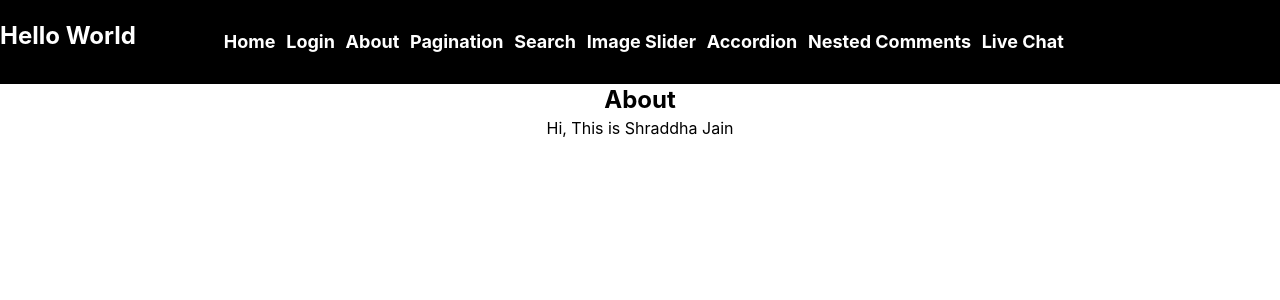
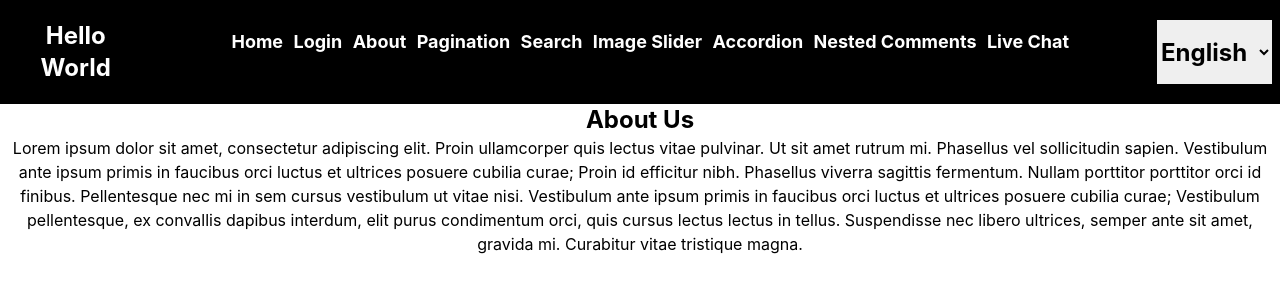
Before and after one commit to ShraddhaJ11/LLD, a React (Create React App) app: page /about in a window 1280 px wide. Shown: the top 300 px of the page. Built offline with nearby package versions, Linux system fonts and the light colour scheme.

Commit message:
Implemented multi language support

```diff
--- a/src/App.js
+++ b/src/App.js
@@ -10,11 +10,13 @@ import SearchUI from "./components/search-ui/SearchUI";
 import About from "./components/About";
 import ProtectRoute from "./components/ProtectRoute";
 import Login from "./components/Login";
+import { useState } from "react";
 
 export default function App() {
+  const [lang, setLang] = useState("en");
   return (
     <div className="App">
-      <header className="text-2xl font-bold py-5 bg-black text-white text-center flex">
+      <header className="text-2xl font-bold py-5 px-2 bg-black text-white text-center flex">
         Hello World
         <nav className="px-20 m-2 w-[1000px] flex justify-between text-lg">
           <a href="/">Home</a>
@@ -27,6 +29,15 @@ export default function App() {
           <a href="/nested-commnets">Nested Comments</a>
           <a href="/live-chat">Live Chat</a>
         </nav>
+        <select
+          className="text-black"
+          onChange={(e) => setLang(e.target.value)}
+        >
+          <option value="en">English</option>
+          <option value="hi">Hindi</option>
+          <option value="sp">Spanish</option>
+          <option value="ru">Russian</option>
+        </select>
       </header>
       <BrowserRouter>
         <Routes>
@@ -34,7 +45,7 @@ export default function App() {
           <Route path="/login" element={<Login />}></Route>
           {/* empty route: without path */}
           <Route element={<ProtectRoute />}>
-            <Route path="/about" element={<About />}></Route>
+            <Route path="/about" element={<About lang={lang} />}></Route>
             <Route path="/image-slider" element={<ImageSlider />}></Route>
             <Route path="/accordion" element={<Accordion />}></Route>
             <Route path="/nested-commnets" element={<NestedComments />}></Route>
--- a/src/components/About.js
+++ b/src/components/About.js
@@ -1,8 +1,11 @@
-const About = () => {
+import { LANG } from "../utils/langConstant";
+
+const About = ({ lang }) => {
+  const { title, desc } = LANG[lang];
   return (
     <div>
-      <h1 className="font-bold text-2xl">About</h1>
-      <p>Hi, This is Shraddha Jain</p>
+      <h1 className="font-bold text-2xl">{title}</h1>
+      <p>{desc}</p>
     </div>
   );
 };
--- /dev/null
+++ b/src/utils/langConstant.js
@@ -0,0 +1,18 @@
+export const LANG = {
+  en: {
+    title: "About Us",
+    desc: "Lorem ipsum dolor sit amet, consectetur adipiscing elit. Proin ullamcorper quis lectus vitae pulvinar. Ut sit amet rutrum mi. Phasellus vel sollicitudin sapien. Vestibulum ante ipsum primis in faucibus orci luctus et ultrices posuere cubilia curae; Proin id efficitur nibh. Phasellus viverra sagittis fermentum. Nullam porttitor porttitor orci id finibus. Pellentesque nec mi in sem cursus vestibulum ut vitae nisi. Vestibulum ante ipsum primis in faucibus orci luctus et ultrices posuere cubilia curae; Vestibulum pellentesque, ex convallis dapibus interdum, elit purus condimentum orci, quis cursus lectus lectus in tellus. Suspendisse nec libero ultrices, semper ante sit amet, gravida mi. Curabitur vitae tristique magna.",
+  },
+  hi: {
+    title: "हमारे बारे में",
+    desc: "लोरेम इप्सुम डोलर सिट अमेट, कॉन्सेक्टूर एडिपिसिंग एलिट। प्रोइन उल्लमकोर्पर क्विस लेक्टस विटे पुल्विनार। मैं तुमसे प्यार करता हूँ. फेसेलस वेल सोलिसिटुडिन सैपियन. वेस्टिबुलम एंटे इप्सम प्राइमिस इन फौसीबस ऑर्की ल्यूक्टस एट अल्ट्रिक्स पोसुएरे क्यूबिलिया क्यूरे; प्रिन आईडी एफ़िसिटुर निभ. फेसेलस विवेरा सैगिटिस फर्मेन्टम. नल्लाम पोर्टिटर पोर्टिटर ओरसी आईडी फ़िनिबस। पेलेन्टेस्क नेक मि इन सेम कर्सस वेस्टिबुलम यूट विटे निसी। वेस्टिबुलम एंटे इप्सम प्राइमिस इन फौसीबस ऑर्की ल्यूक्टस एट अल्ट्रिक्स पोसुएरे क्यूबिलिया क्यूरे; वेस्टिबुलम पेलेन्टेस्क, एक्स कॉन्वैलिस डेपिबस इंटरडम, एलिट प्यूरस कॉन्डिमेंटम ओरसी, क्विस कर्सस लेक्टस लेक्टस इन टेलस। निलम्बन नेक लिबरो अल्ट्रिक्स, सेम्पर एन्टे सिट अमेट, ग्रैविडा मी। क्यूराबिटुर विटे ट्रिस्टिके मैग्ना.",
+  },
+  sp: {
+    title: "Sobre nosotras",
+    desc: "Lorem ipsum dolor sit amet, consectetur adipiscing elit. Proin ullamcorper quis lectus vitae pulvinar. Ut sit amet rutrum mi. Phasellus vel sollicitudin sapien. Vestibulum ante ipsum primis in faucibus orci luctus et ultrices posuere cubilia curae; Proin id efficitur nibh. Phasellus viverra sagittis fermentum. Nullam porttitor porttitor orci id finibus. Pellentesque nec mi in sem cursus vestibulum ut vitae nisi. Vestibulum ante ipsum primis in faucibus orci luctus et ultrices posuere cubilia curae; Vestibulum pellentesque, ex convallis dapibus interdum, elit purus condimentum orci, quis cursus lectus lectus in tellus. Suspendisse nec libero ultrices, semper ante sit amet, gravida mi. Curabitur vitae tristique magna.",
+  },
+  ru: {
+    title: "О нас",
+    desc: "Lorem ipsum dolor sit amet, consectetur adipiscing elit. Proin ullamcorper quis lectus vitae pulvinar. Ut sit amet rutrum mi. Phasellus vel sollicitudin sapien. Vestibulum ante ipsum primis in faucibus orci luctus et ultrices posuere cubilia curae; Proin id efficitur nibh. Фазеллюс виверра сагиттис ферментум. Нуллам порттитор порттитор орси ид финибус. Pellentesque nec mi in sem cursus вестибулум ut vitae nisi. Vestibulum ante ipsum primis in faucibus orci luctus et ultrices posuere cubilia curae; Vestibulum pellentesque, ex convallis dapibus interdum, elit purus condimentum orci, quis cursus lectus lectus in Tellus. Suspendisse nec libero ultrices, semper ante sit amet, gradida mi. Курабитур витэ тристик магна.",
+  },
+};
```
